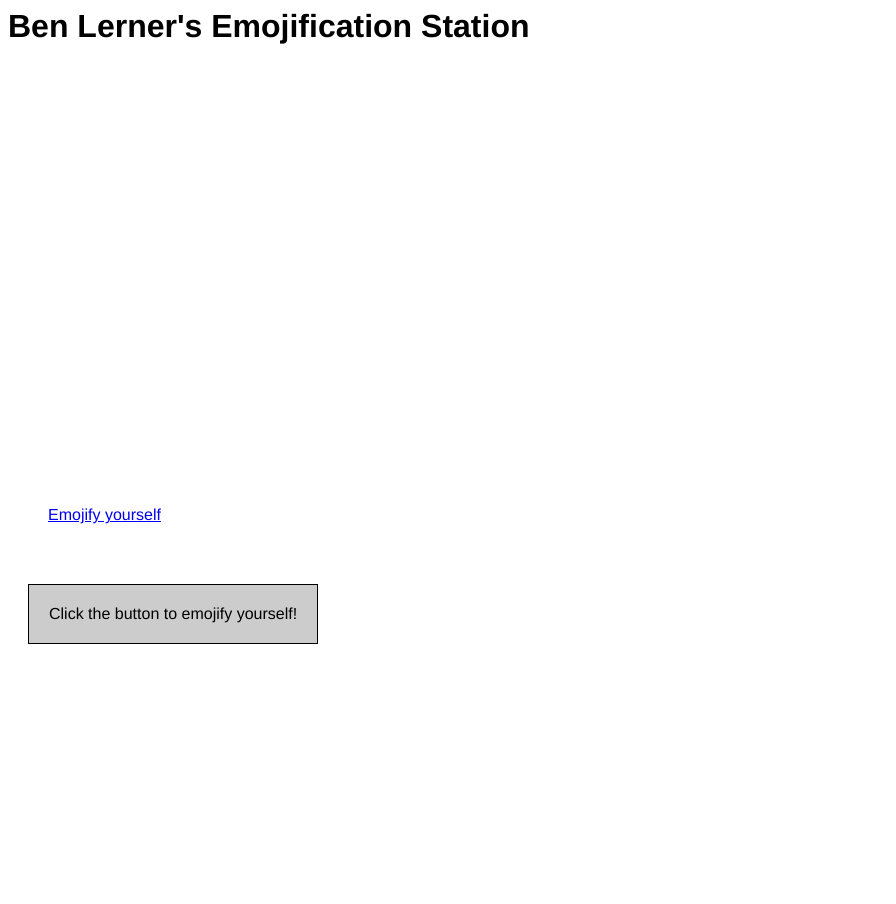
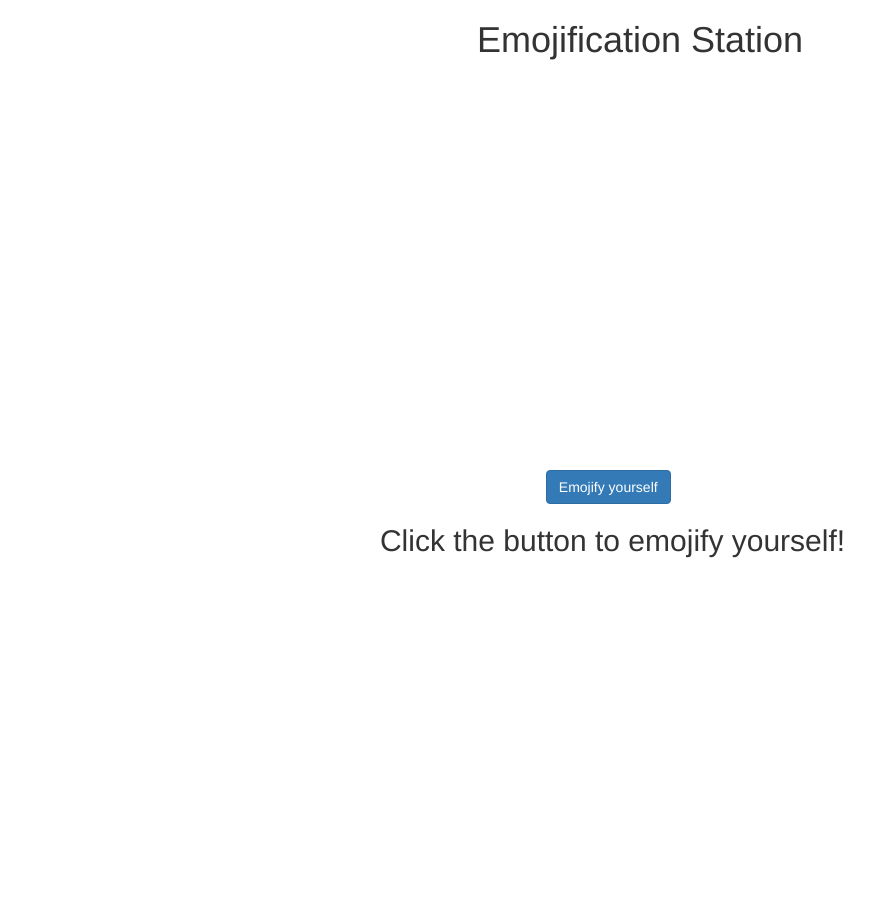
Before and after one commit to bensenberner/emojimovieunofficial, a Flask app: template templates/index.html in a window 1280 px wide. Shown: the whole page, without its empty margins (0-896 px from the left). Before the commit the page ends 644 px from the top, so only its background shows below. Run offline with Flask 2, Linux system fonts and the light colour scheme; the template is opened without the code that fills it, so the values that code supplies are empty; some libraries are stand-ins or nearby versions.

Commit message:
it works, but only vertically

```diff
--- /dev/null
+++ b/static/css/custom.css
@@ -0,0 +1 @@
+body { font-family: Helvetica, sans-serif; }
--- a/templates/index.html
+++ b/templates/index.html
@@ -1,21 +1,38 @@
 <html>
   <head>
+
+    <meta charset="utf-8">
+    <meta http-equiv="X-UA-Compatible" content="IE=edge">
+    <meta name="viewport" content="width=device-width, initial-scale=1">
+
     <title>Emoji Movie Unofficial Promo</title>
+    <meta name="description" content="">
+    <meta name="author" content="">
+    <!--TODO: make a thinking emoji favicon-->
+    <!--<link rel="icon" href="../../favicon.ico">-->
+
+    <!--jquery-->
     <script src="https://ajax.googleapis.com/ajax/libs/jquery/3.2.1/jquery.min.js"></script>
+
+    <!--webcam javascript-->
     <script src="static/js/webcam.min.js"></script>
 
-    <!--TODO: move this externally-->
-    <style type="text/css">
-      body { font-family: Helvetica, sans-serif; }
-      #result { float:left; margin:20px; padding:20px; border:1px solid; background:#ccc; }
-      #emojify_button { float:center; margin:20px; padding:20px; }
-    </style>
+    <!--bootstrap-->
+    <!-- Latest compiled and minified CSS -->
+    <link rel="stylesheet" href="https://maxcdn.bootstrapcdn.com/bootstrap/3.3.7/css/bootstrap.min.css" integrity="sha384-BVYiiSIFeK1dGmJRAkycuHAHRg32OmUcww7on3RYdg4Va+PmSTsz/K68vbdEjh4u" crossorigin="anonymous">
+
+    <!-- Latest compiled and minified JavaScript -->
+    <script src="https://maxcdn.bootstrapcdn.com/bootstrap/3.3.7/js/bootstrap.min.js" integrity="sha384-Tc5IQib027qvyjSMfHjOMaLkfuWVxZxUPnCJA7l2mCWNIpG9mGCD8wGNIcPD7Txa" crossorigin="anonymous"></script>
 
   </head>
   <body>
 
-    <h1> Ben Lerner's Emojification Station </h1>
-    <div id="live_feed" style="float:center; width:600; height:400;"></div>
+    <div class='row'>
+      <h1 class="text-center">Emojification Station</h1>
+    </div>
+    <div class='row'>
+      <div id="live_feed" class='col-md-6 col-md-offset-3' style="width:600; height:400;"></div>
+    </div>
 
     <script language="JavaScript">
       Webcam.attach( '#live_feed' );
@@ -36,10 +53,17 @@
       }
     </script>
 
-    <div id="emojify_button">
-      <a href="javascript:void(take_snapshot())">Emojify yourself</a>
+    <div class='row'>
+      <div id="emojify_button" class='col-md-1 col-md-offset-5'>
+        <!--# TODO make into a button-->
+        <a class="btn btn-primary" href="javascript:void(take_snapshot())">Emojify yourself</a>
       </div>
-    <div id="result">Click the button to emojify yourself!</div>
+    </div>
+    <div class='row'>
+      <div id="result" class="col-md-6 col-md-offset-3" style="width:600; height:400;">
+        <h2 class="text-center">Click the button to emojify yourself!</h2>
+      </div>
+    </div>
 
   </body>
 </html>
```
Lines whose indentation alone changed are shown as unchanged.
